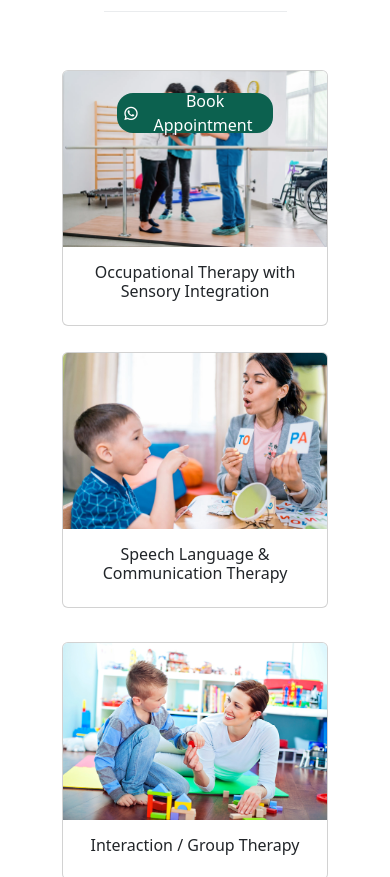
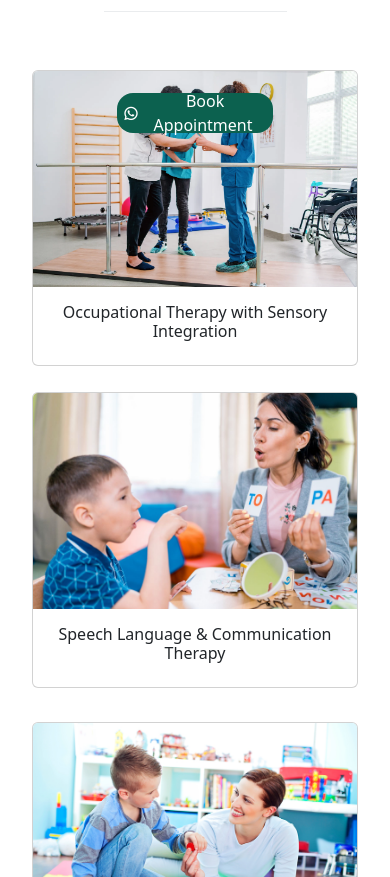
Before and after one commit to Faizi-Faisal/rapture, a React (Vite) app: page / in a window 390 px wide. Shown: the part 691-1568 px from the top of the page. Built offline with nearby package versions, Linux system fonts and the light colour scheme.

Commit message:
Update ServiceSection.css

```diff
--- a/src/pages/Services_inner/ServiceSection.css
+++ b/src/pages/Services_inner/ServiceSection.css
@@ -16,8 +16,8 @@
         display: none;
     }
     .card-container .card{
-        margin-left: 50px;
-        margin-right: 50px;
+        margin-left: 20px;
+        margin-right: 20px;
         margin-top: 10px;
     }
   }
```
